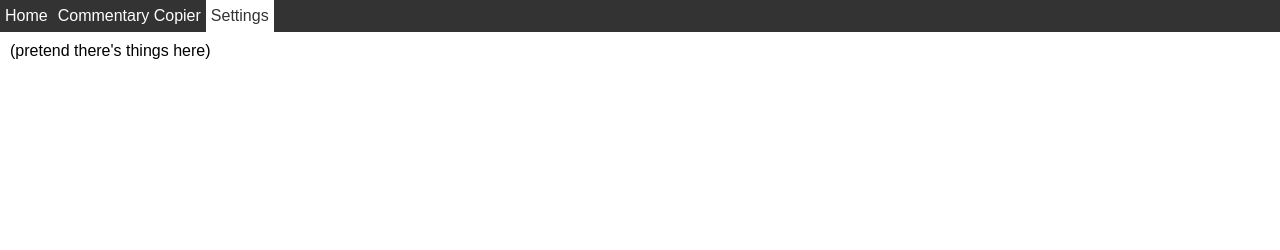
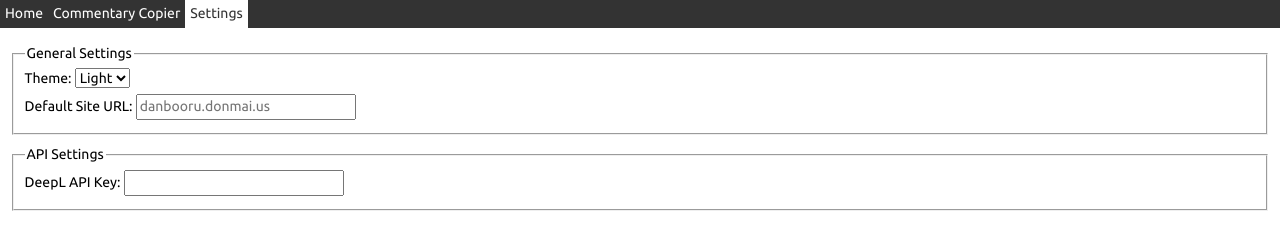
Before and after one commit to LeftistTachyon/danbooru-tools, a website: page src/settings.html in a window 1280 px wide. Drawn offline with Linux system fonts and the light colour scheme.

Commit message:
Adding items to settings page

```diff
--- a/src/common.css
+++ b/src/common.css
@@ -1,8 +1,37 @@
+/**
+  * i LOVE ubuntu font
+  */
+@import url("https://fonts.googleapis.com/css2?family=Ubuntu:ital,wght@0,300;0,400;0,500;0,700;1,300;1,400;1,500;1,700&display=swap");
+
+/**
+  * Common styles for Danbooru Tools pages
+  * Changing default values for spacing and fonts
+  */
 body {
-  font-family: Arial, sans-serif;
-  margin: calc(2em + 10px) 10px 10px;
+  margin: calc(2em + 16px) 10px 10px;
 }
 
+body,
+input,
+select,
+textarea,
+button {
+  font-family: "Ubuntu", Arial, Helvetica, sans-serif;
+  font-size: 14px;
+  line-height: 1.4em;
+}
+
+fieldset {
+  margin-bottom: 10px;
+}
+
+.input-group {
+  margin-bottom: 5px;
+}
+
+/**
+  * Header styles for tabs
+  */
 header {
   position: fixed;
   top: 0;
--- a/src/settings.html
+++ b/src/settings.html
@@ -10,6 +10,31 @@
       <a href="commentary.html">Commentary Copier</a>
       <a href="settings.html" id="current-page">Settings</a>
     </header>
-    <p>(pretend there's things here)</p>
+    <fieldset>
+      <legend>General Settings</legend>
+      <div class="input-group">
+        <label for="theme">Theme:</label>
+        <select id="theme" name="theme">
+          <option value="light">Light</option>
+          <option value="dark">Dark</option>
+        </select>
+      </div>
+      <div class="input-group">
+        <label for="default-site">Default Site URL:</label>
+        <input
+          type="text"
+          id="default-site"
+          name="default-site"
+          placeholder="danbooru.donmai.us"
+        />
+      </div>
+    </fieldset>
+    <fieldset>
+      <legend>API Settings</legend>
+      <div class="input-group">
+        <label for="deepl-api-key">DeepL API Key:</label>
+        <input type="password" id="deepl-api-key" name="deepl-api-key" />
+      </div>
+    </fieldset>
   </body>
 </html>
```
